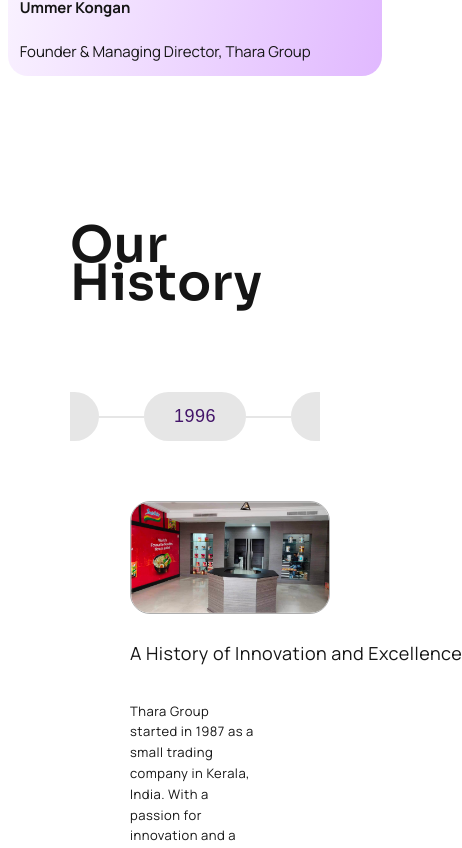
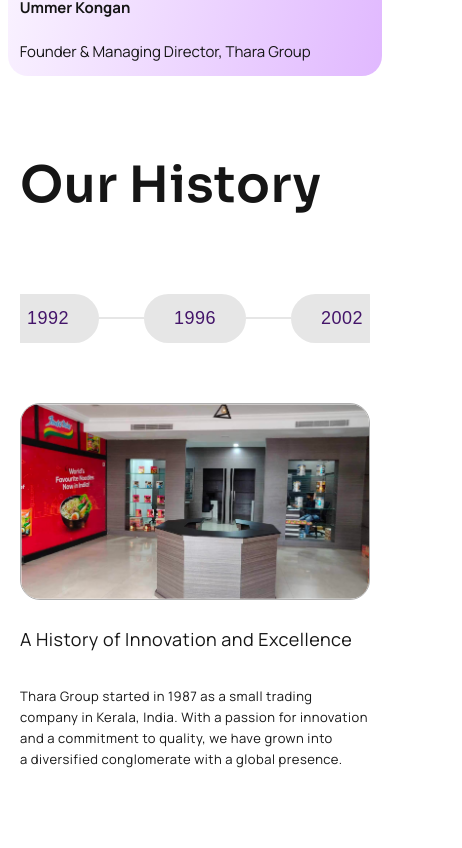
Before and after one commit to ll00lll00l0l/tharafrontend, a React (Create React App) app: page /about in a window 390 px wide. Shown: the part 2596-3444 px from the top of the page, 462 px wide, since content can reach past the window. Built offline with nearby package versions, Linux system fonts and the light colour scheme.

Commit message:
yearabout

```diff
--- a/src/components/Aboutyear.css
+++ b/src/components/Aboutyear.css
@@ -1,7 +1,14 @@
 .yearbroder {
   padding: 90px 70px;
+
 }
+@media (max-width: 1040px) {
+  .yearbroder{
+    padding: 30px 20px;
 
+  }
+
+}
 .yearbroder h3 {
   color: #151515;
   font-family: Sora;
@@ -72,7 +79,7 @@
 .yearrow{
   display: flex;
   flex-wrap:wrap;
-padding: 60px  ;
+padding-top: 60px  ;
 gap: 20px;
 }
 .yearrow img {
```
